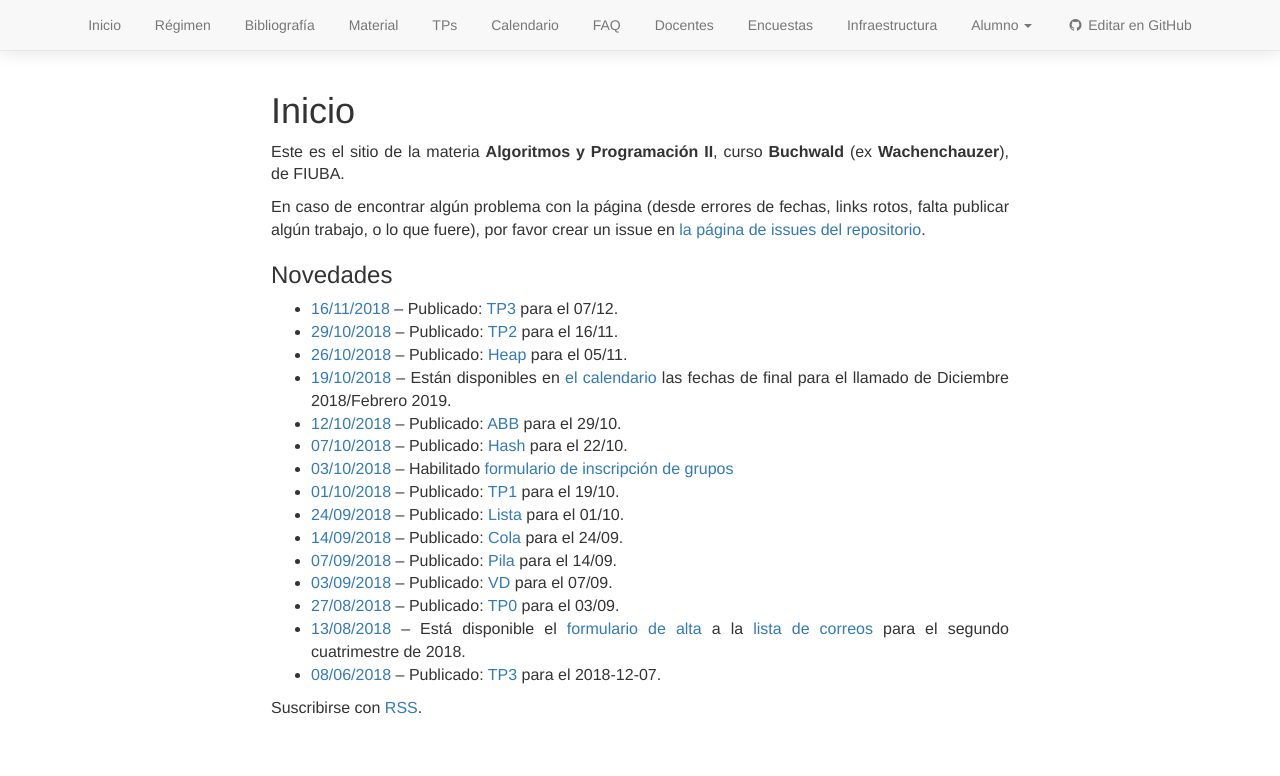
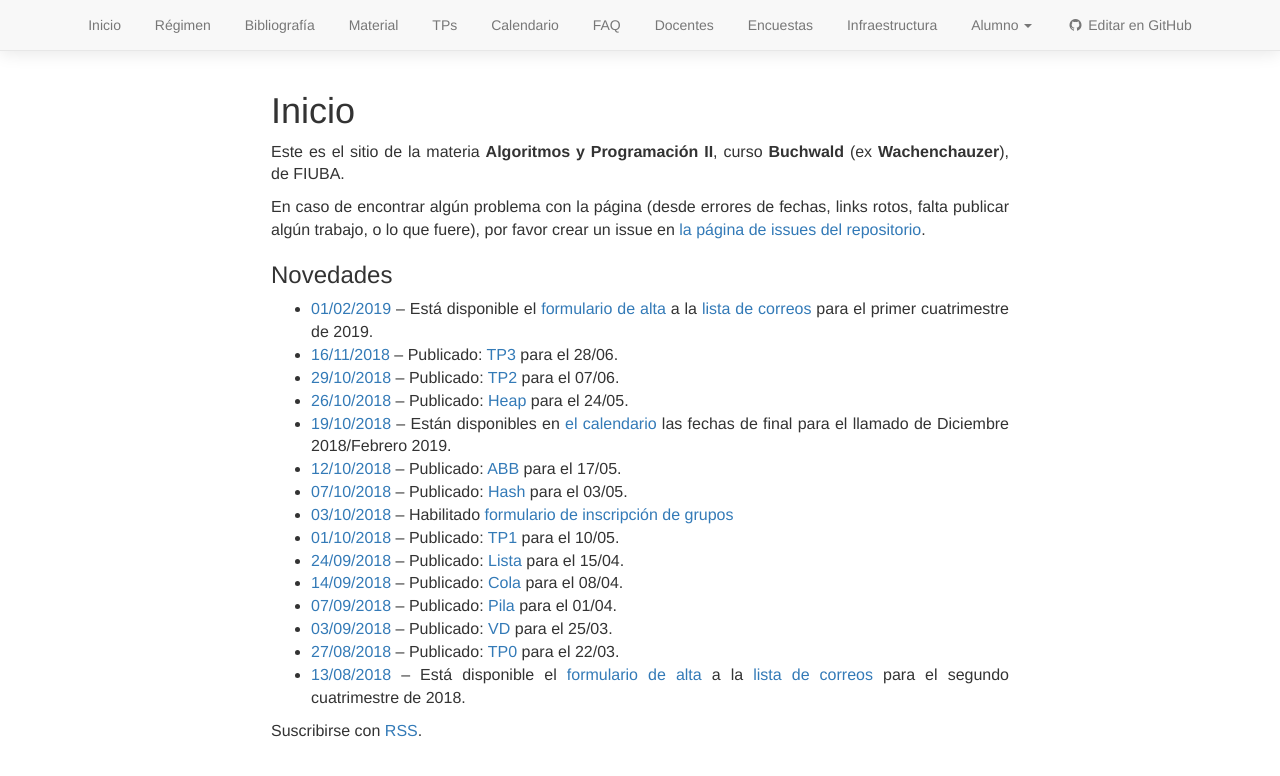
Before and after one commit to algoritmos-rw/algoritmos, a Jekyll site: the page built from static/00_index.md, in a window 1280 px wide. Shown: the top 776 px of the page. Built offline with Jekyll 4.4.1, drawn with Linux system fonts in a browser that asks for light colours; nearby versions of some CDN libraries; our own code applies the rules of GitHub Pages for plain Markdown files.

Commit message:
Inicio de 2019 C1 (#283)

```diff
--- a/_data/cuatrimestre.yml
+++ b/_data/cuatrimestre.yml
@@ -1,5 +1,5 @@
 # Primeros cuatrimestres terminan el primero de agosto
 # Segundos Cuatrimestres terminan el primero de febrero
-fin_cuatrimestre: 2019-02-01
+fin_cuatrimestre: 2019-08-01
 
-calendario_detallado: https://docs.google.com/spreadsheets/d/e/2PACX-1vSJ3OhxRs75vjb6cpnOPrqosvw1_KEoTkptIPj8iEF8T6q3eurpJ5vZ0NwYJuiS89AqSyaKJPOn9pBp/pubhtml?gid=8&single=true
+calendario_detallado: https://docs.google.com/spreadsheets/d/e/2PACX-1vQKNqd3FBUSqqf4-Xixe1dfW9G5eSrmSKcbVyMFq4maDA02hslvh3jYQvXlMctYadwV0rGvWO84EsJK/pubhtml?gid=8&single=true
--- a/_data/parcialitos.yml
+++ b/_data/parcialitos.yml
@@ -1,27 +1,27 @@
 1er:
   label: 1er parcialito (en el horario de la teórica)
-  fecha: 2018-09-28
+  fecha: 2019-04-12
 
 2do:
   label: 2do parcialito (en el horario de la teórica)
-  fecha: 2018-10-22
+  fecha: 2019-05-06
 
 3ro:
   label: 3er parcialito (en el horario de la teórica)
-  fecha: 2018-11-12
+  fecha: 2019-05-27
 
 4to:
   label: 4to parcialito (en el horario de la teórica)
-  fecha: 2018-12-07
+  fecha: 2019-06-21
 
 recu1y2:
   label: 1er recuperatorio (parcialitos 1 y 2)
-  fecha: 2018-12-10
+  fecha: 2019-06-24
 
 recu2y3:
   label: 1er recuperatorio (parcialitos 3 y 4)
-  fecha: 2018-12-14
+  fecha: 2019-06-28
 
 recutodos:
     label: 2do recuperatorio (parcialitos 1, 2, 3 y 4)
-    fecha: 2018-12-17
+    fecha: 2019-07-01
--- a/_data/trabajos.yml
+++ b/_data/trabajos.yml
@@ -1,65 +1,65 @@
 TP0:
   id: TP0
-  publicacion: 2018-08-27
-  entrega: 2018-09-03
+  publicacion: 2019-03-15
+  entrega: 2019-03-22
   enunciado_link: /tps/tp0
 
 VD:
   id: VD
-  publicacion: 2018-09-03
-  entrega: 2018-09-07
+  publicacion: 2019-03-22
+  entrega: 2019-03-25
   enunciado_link: /tps/vd
 
 Pila:
   id: Pila
-  publicacion: 2018-09-07
-  entrega: 2018-09-14
+  publicacion: 2019-03-25
+  entrega: 2019-04-01
   enunciado_link: /tps/pila
 
 Cola:
   id: Cola
-  publicacion: 2018-09-14
-  entrega: 2018-09-24
+  publicacion: 2019-04-01
+  entrega: 2019-04-08
   enunciado_link: /tps/cola
 
 Lista:
   id: Lista
-  publicacion: 2018-09-24
-  entrega: 2018-10-01
+  publicacion: 2019-04-08
+  entrega: 2019-04-15
   enunciado_link: /tps/lista
 
 TP1:
   id: TP1
-  publicacion: 2018-10-01
-  entrega: 2018-10-19
-  enunciado_link: /tps/2018_2/tp1
+  publicacion: 2019-04-15
+  entrega: 2019-05-10
+  enunciado_link: /tps/2019_2/tp1
 
 Hash:
   id: Hash
-  publicacion: 2018-10-05
-  entrega: 2018-10-22
+  publicacion: 2019-04-22
+  entrega: 2019-05-03
   enunciado_link: /tps/hash
 
 ABB:
   id: ABB
-  publicacion: 2018-10-12
-  entrega: 2018-10-29
+  publicacion: 2019-04-29
+  entrega: 2019-05-17
   enunciado_link: /tps/abb
 
 Heap:
   id: Heap
-  publicacion: 2018-10-26
-  entrega: 2018-11-05
+  publicacion: 2019-05-10
+  entrega: 2019-05-24
   enunciado_link: /tps/heap
 
 TP2:
   id: TP2
-  publicacion: 2018-10-29
-  entrega: 2018-11-16
-  enunciado_link: /tps/2018_2/tp2
+  publicacion: 2019-05-13
+  entrega: 2019-06-07
+  enunciado_link: /tps/2019_2/tp2
 
 TP3:
   id: TP3
-  publicacion: 2018-11-16
-  entrega: 2018-12-07
-  enunciado_link: /tps/2018_2/tp3
+  publicacion: 2019-06-07
+  entrega: 2019-06-28
+  enunciado_link: /tps/2019_2/tp3
--- /dev/null
+++ b/_posts/2019-02-01-formulario-alta.md
@@ -0,0 +1,9 @@
+---
+layout: post
+title: "Formulario de alta"
+date: 2019-02-01 16:00:00 -0300
+---
+
+Está disponible el [formulario de alta](https://goo.gl/forms/ODpJXXsZO3w0AfWS2)
+a la [lista de correos](https://groups.google.com/forum/#!forum/fiuba-7541rw-alu)
+para el primer cuatrimestre de 2019.
```
Also changed, not shown: static/01_regimen.md (+1 -1 lines).
